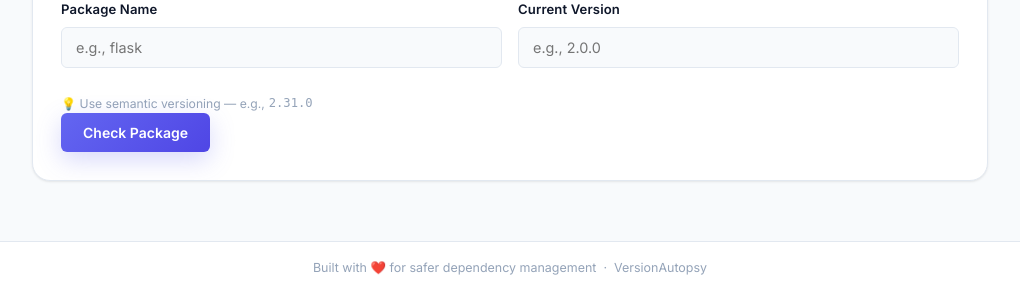
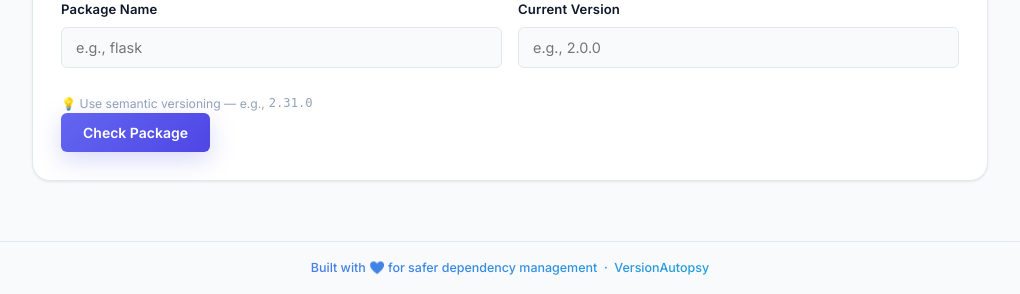
Before and after one commit to ShantanuT246/VersionAutopsy, a Flask app: page / in a window 1280 px wide. Shown: the part 836-1130 px from the top of the page, without its empty margins (260-1280 px from the left). Run offline with Flask 3, Linux system fonts and the light colour scheme.

Commit message:
changed the footer gradient

```diff
--- a/static/css/style.css
+++ b/static/css/style.css
@@ -945,9 +945,15 @@ textarea.form-control {
     text-align: center;
     padding: 16px 32px;
     font-size: 0.78rem;
-    color: var(--text-muted);
+    font-weight: 500;
     border-top: 1px solid var(--border);
-    background: var(--surface);
+    background: linear-gradient(135deg, rgba(99, 102, 241, .04), rgba(6, 182, 212, .04));
+    background-clip: text;
+    -webkit-background-clip: text;
+    /* gradient text */
+    color: transparent;
+    background-image: linear-gradient(90deg, #6366f1, #06b6d4);
+    -webkit-text-fill-color: transparent;
 }
 
 /* ===== RESPONSIVE ===== */
```
